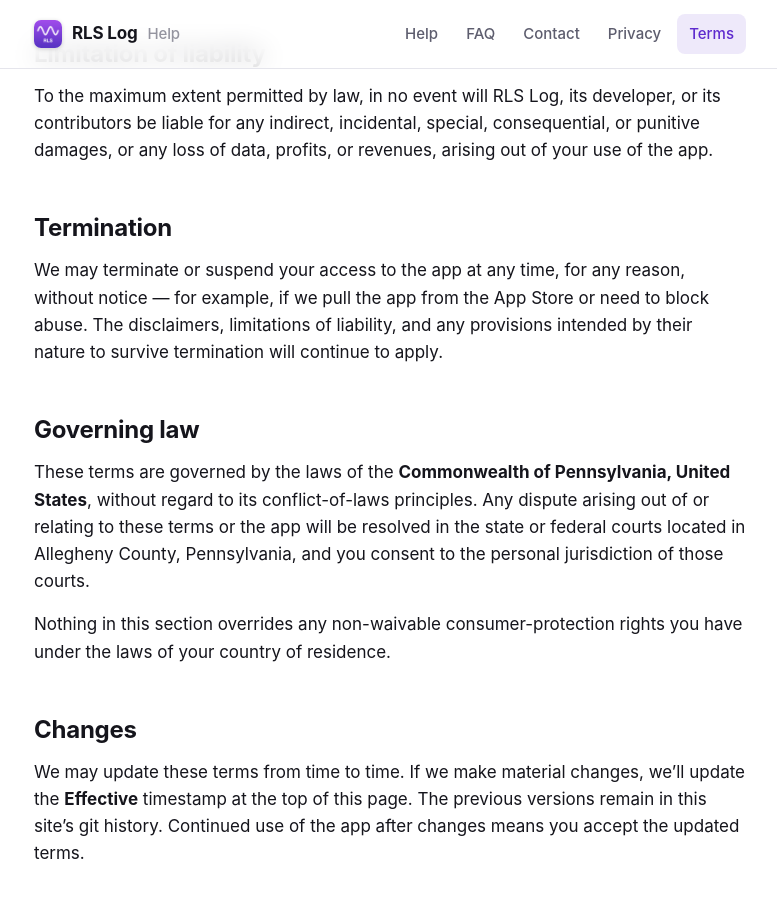
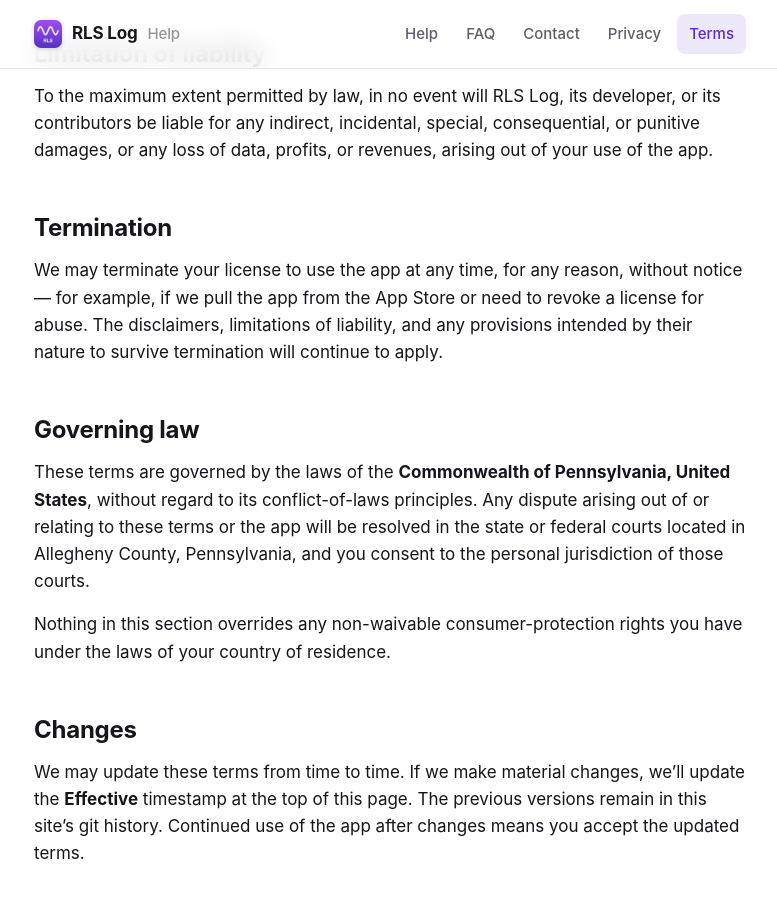
Before and after one commit to icweb/rls-log-help, a Jekyll site: the page built from terms.md, in a window 1280 px wide and 900 px high, scrolled down 2049 px. Shown: the whole window, without its empty margins (250-1027 px from the left). Built offline with Jekyll 4.4.1, drawn with Linux system fonts in a browser that asks for light colours.

Commit message:
Tighten Termination wording for a server-less app
"Suspend your access" implies a backend to gate. The app has no
server, so terminating the license is the operative remedy. Reword
to "terminate your license to use the app."

Co-Authored-By: Claude Opus 4.7 <noreply@anthropic.com>

```diff
--- a/terms.md
+++ b/terms.md
@@ -87,11 +87,11 @@ arising out of your use of the app.
 
 ## Termination
 
-We may terminate or suspend your access to the app at any time, for any
-reason, without notice — for example, if we pull the app from the App Store
-or need to block abuse. The disclaimers, limitations of liability, and any
-provisions intended by their nature to survive termination will continue to
-apply.
+We may terminate your license to use the app at any time, for any reason,
+without notice — for example, if we pull the app from the App Store or need
+to revoke a license for abuse. The disclaimers, limitations of liability, and
+any provisions intended by their nature to survive termination will continue
+to apply.
 
 ## Governing law
 
```
